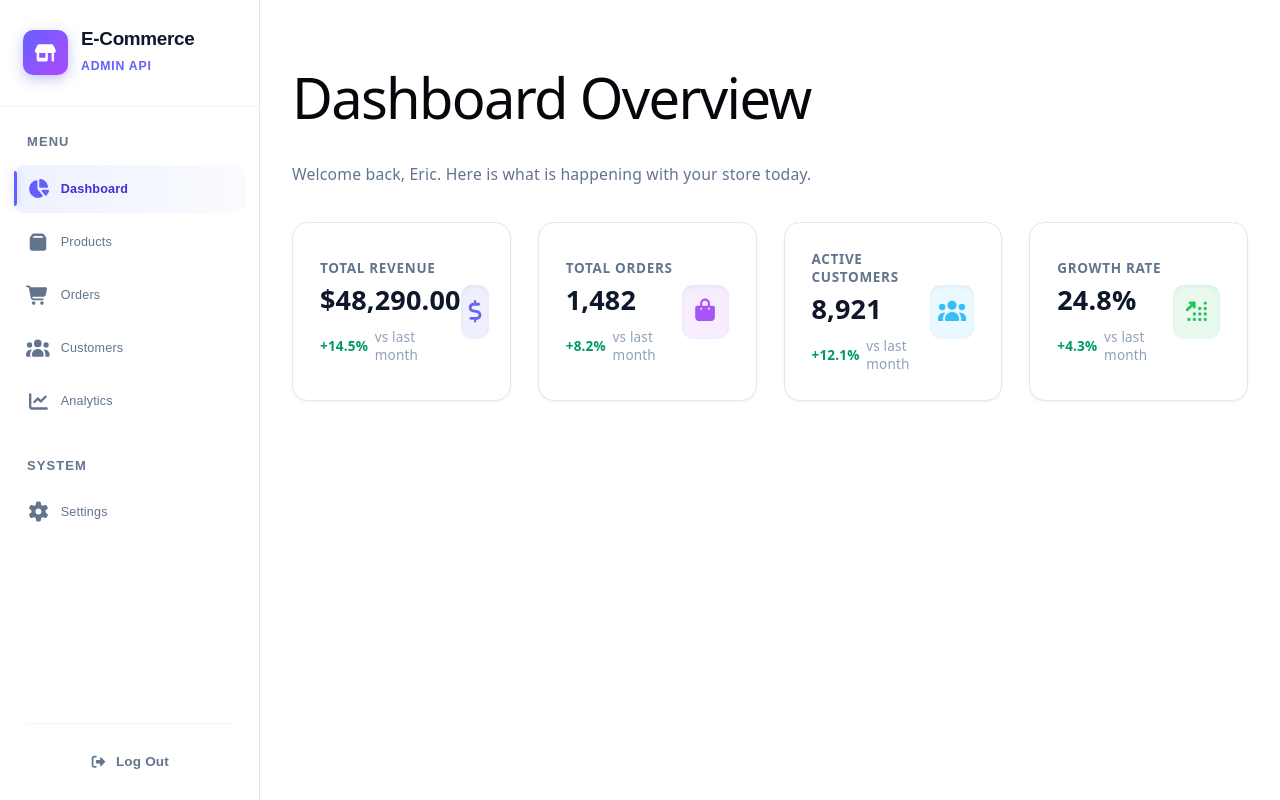
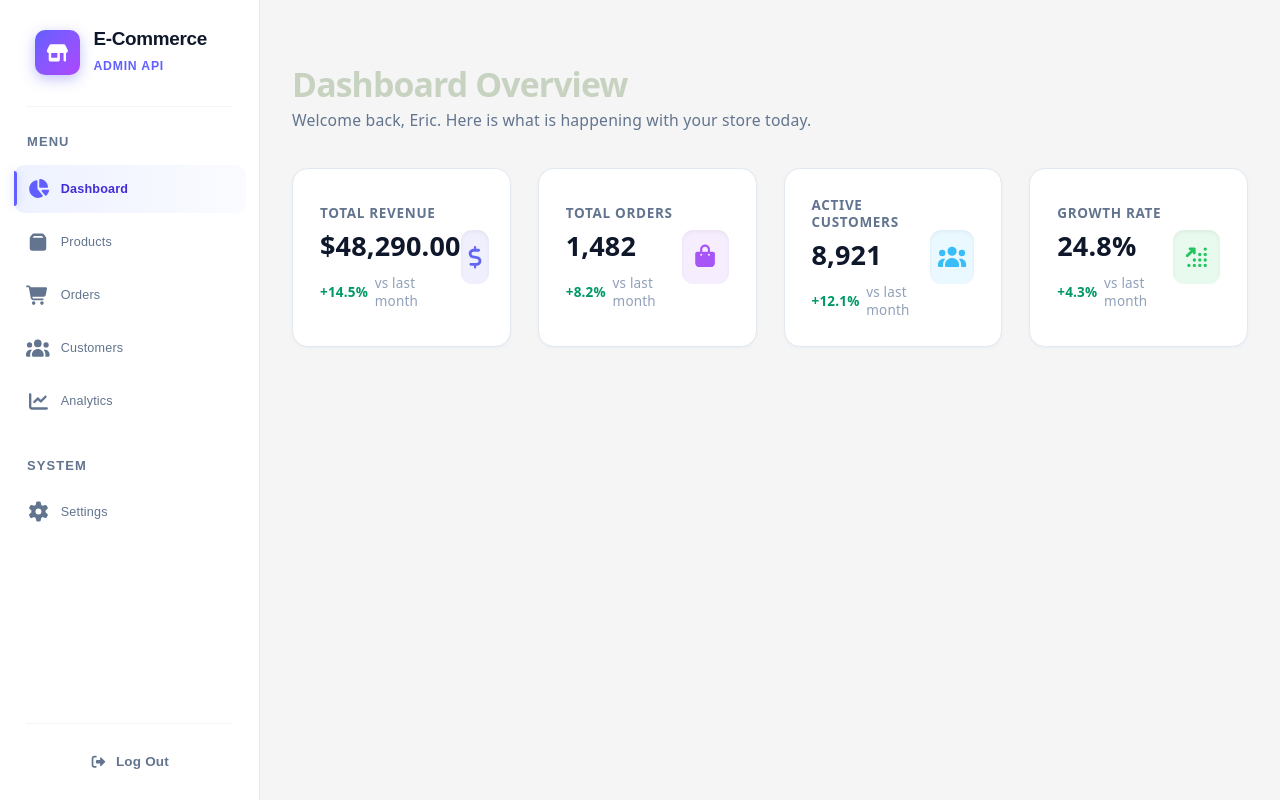
Before and after one commit to EricElevencione/E-Commerce_API, a React (Vite) app in the folder e-commerce-api/: page /dashboard in a window 1280 px wide. Built offline with nearby package versions, Linux system fonts and the light colour scheme.

Commit message:
feat: implement sidebar navigation and initialize global CSS styles and theme configuration

```diff
--- a/e-commerce-api/src/App.css
+++ b/e-commerce-api/src/App.css
@@ -10,7 +10,7 @@
   flex: 1;
   padding: 32px;
   overflow-y: auto;
-  background: #fff;
+  background: #f5f5f5;
 }
 
 .counter {
--- a/e-commerce-api/src/components/pages/Dashboard.tsx
+++ b/e-commerce-api/src/components/pages/Dashboard.tsx
@@ -1,3 +1,4 @@
+import React from "react";
 import { FontAwesomeIcon } from "@fortawesome/react-fontawesome";
 import {
   faDollarSign,
@@ -5,6 +6,19 @@ import {
   faUsers,
   faArrowUpRightDots,
 } from "@fortawesome/free-solid-svg-icons";
+
+// Reusable layout components to capsule the CSS design classes
+function DashboardTitle({ children }: { children: React.ReactNode }) {
+  return (
+    <h1 className="text-3xl font-semibold text-[#C7D3C0] tracking-tight mb-1 ">
+      {children}
+    </h1>
+  );
+}
+
+function DashboardSubtitle({ children }: { children: React.ReactNode }) {
+  return <p className="text-sm text-slate-500">{children}</p>;
+}
 
 export default function Dashboard() {
   const stats = [
@@ -46,12 +60,10 @@ export default function Dashboard() {
     <div className="flex flex-col gap-8">
       {/* Welcome & Header Section */}
       <div>
-        <h1 className="text-3xl font-semibold text-slate-900 tracking-tight mb-1">
-          Dashboard Overview
-        </h1>
-        <p className="text-sm text-slate-500">
+        <DashboardTitle>Dashboard Overview</DashboardTitle>
+        <DashboardSubtitle>
           Welcome back, Eric. Here is what is happening with your store today.
-        </p>
+        </DashboardSubtitle>
       </div>
 
       {/* Stats Grid */}
--- a/e-commerce-api/src/components/sidebar/Sidebar.tsx
+++ b/e-commerce-api/src/components/sidebar/Sidebar.tsx
@@ -34,7 +34,7 @@ export default function Sidebar() {
   return (
     <aside className="w-[260px] h-screen sticky top-0 bg-white text-slate-800 flex flex-col border-r border-slate-200 select-none z-[100] transition-all duration-300 font-sans">
       {/* Brand Logo Header */}
-      <div className="py-6 px-5 flex items-center gap-3 border-b border-slate-100">
+      <div className="py-6 px-2 flex items-center gap-3 border-b border-slate-100 w-[80%] mx-auto">
         <div className="w-10 h-10 rounded-[10px] bg-gradient-to-br from-indigo-500 to-purple-500 flex items-center justify-center text-white text-[1.1rem] shadow-[0_4px_14px_rgba(99,102,241,0.4)]">
           <FontAwesomeIcon icon={faShop} />
         </div>
--- a/e-commerce-api/src/index.css
+++ b/e-commerce-api/src/index.css
@@ -128,6 +128,7 @@ body {
   margin: 0;
 }
 
+@layer base {
   h1,
   h2 {
     font-family: var(--heading);
@@ -170,6 +171,7 @@ code {
     line-height: 135%;
     padding: 4px 8px;
     background: var(--code-bg);
+  }
 }
 
 @theme inline {
```
Lines whose indentation alone changed are shown as unchanged.
